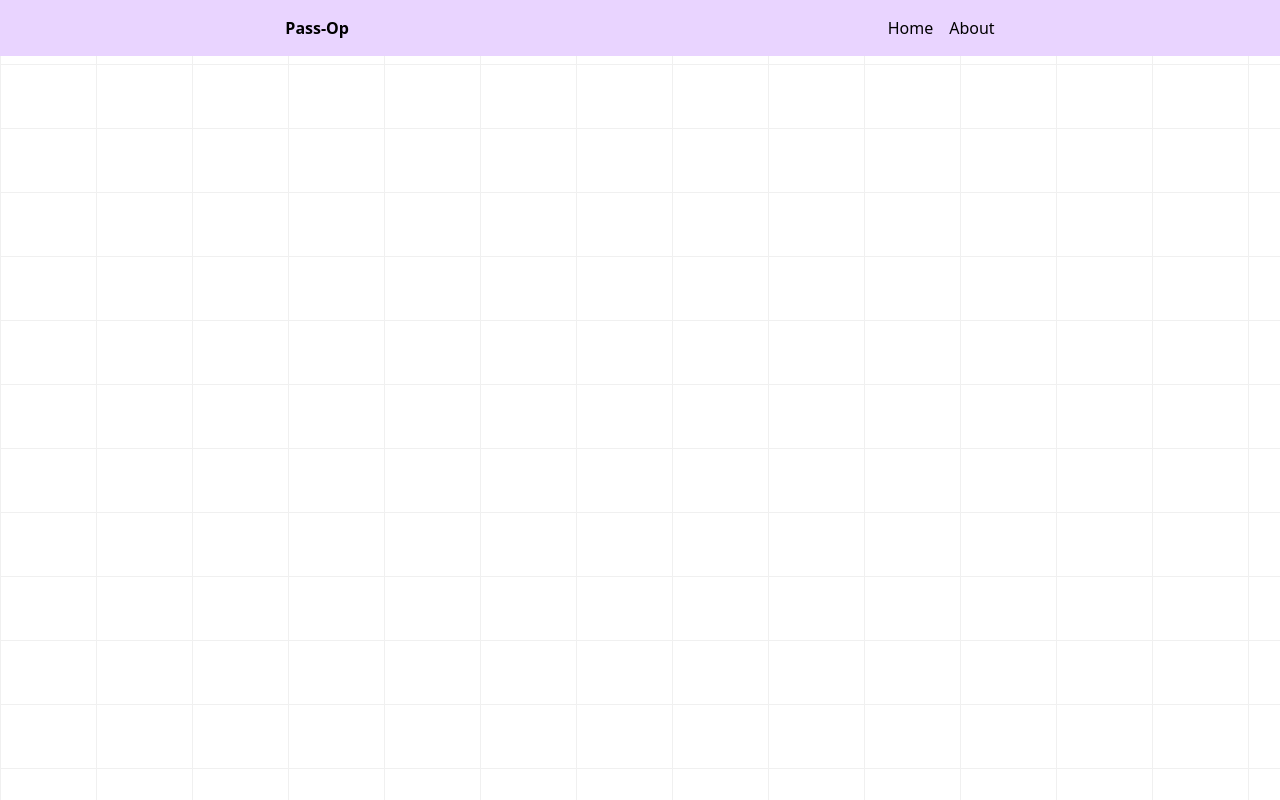
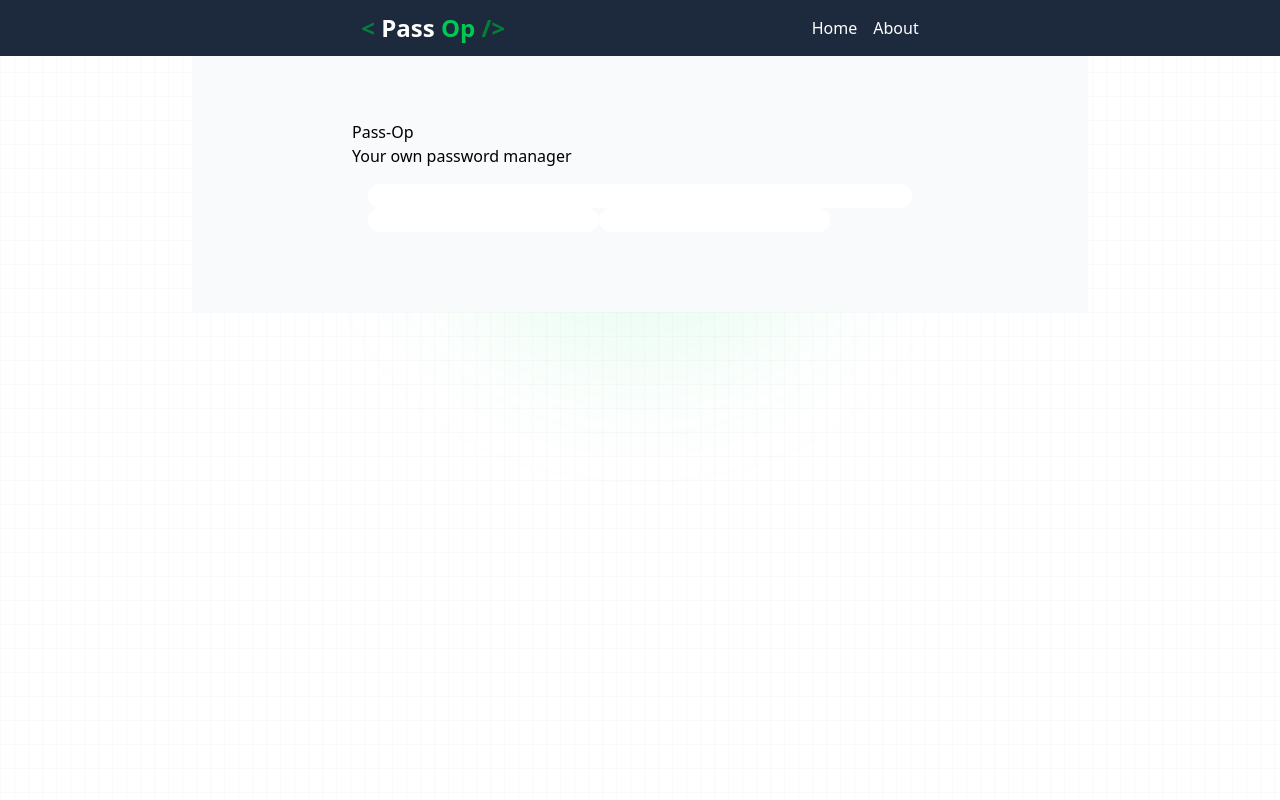
Before and after one commit to s-afrid/Pass-op, a React (Vite) app: page / in a window 1280 px wide. Built offline with nearby package versions, Linux system fonts and the light colour scheme.

Commit message:
additional styling on navbar

```diff
--- a/src/components/Manager.jsx
+++ b/src/components/Manager.jsx
@@ -3,9 +3,21 @@ import React from 'react'
 const Manager = () => {
   return (
     <div>
-      <div class="absolute inset-0 -z-10 h-full w-full bg-white bg-[linear-gradient(to_right,#f0f0f0_1px,transparent_1px),linear-gradient(to_bottom,#f0f0f0_1px,transparent_1px)] bg-[size:6rem_4rem]"></div>
 
-        <div className="flex flex-col p-4">
+      <div class="absolute inset-0 -z-10 h-full w-full bg-white bg-[linear-gradient(to_right,#8080800a_1px,transparent_1px),linear-gradient(to_bottom,#8080800a_1px,transparent_1px)] bg-[size:14px_24px]"><div class="absolute left-0 right-0 top-0 -z-10 m-auto h-[310px] w-[310px] rounded-full bg-green-400 opacity-20 blur-[100px]"></div></div>
+
+        <div className="bg-slate-50 mycontainer">
+
+            <h1>Pass-Op</h1>
+            <p>Your own password manager</p>
+
+            <div className="flex flex-col p-4">
+            <input className='bg-white rounded-full' type="text" name="" id="" />
+            <div className="flex">
+                <input className='bg-white rounded-full' type="text" />
+                <input className='bg-white rounded-full' type="text" />
+            </div>
+        </div>
 
         </div>
 
--- a/src/components/Navbar.jsx
+++ b/src/components/Navbar.jsx
@@ -2,14 +2,23 @@ import React from 'react'
 
 const Navbar = () => {
   return (
-    <nav className='bg-purple-200 flex justify-around items-center px-4 h-14'>
-        <div className="logo font-bold">Pass-Op</div>
+    <nav className='bg-slate-800 text-white'>
+
+      <div className="mycontainer flex justify-around items-center px-4 py-5 h-14">
+      <div className="logo font-bold text-2xl">
+        <span className='text-green-700'>&lt; </span>
+        <span>Pass</span>
+        <span className='text-green-500'> Op</span>
+        <span className='text-green-700'> /&gt;</span>
+        </div>
       <ul>
         <li className='flex gap-4'>
             <a className='hover:font-bold' href='/'>Home</a>
             <a className='hover:font-bold' href='/about'>About</a>
         </li>
       </ul>
+      </div>
+
     </nav>
   )
 }
--- a/src/index.css
+++ b/src/index.css
@@ -1 +1,7 @@
 @import "tailwindcss";
+
+@layer components {
+    .mycontainer {
+        @apply container max-w-4xl px-40 py-16 mx-auto;
+    }
+}
```
